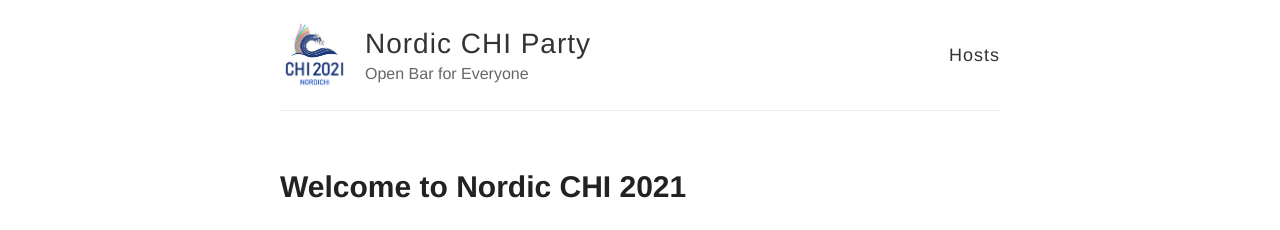
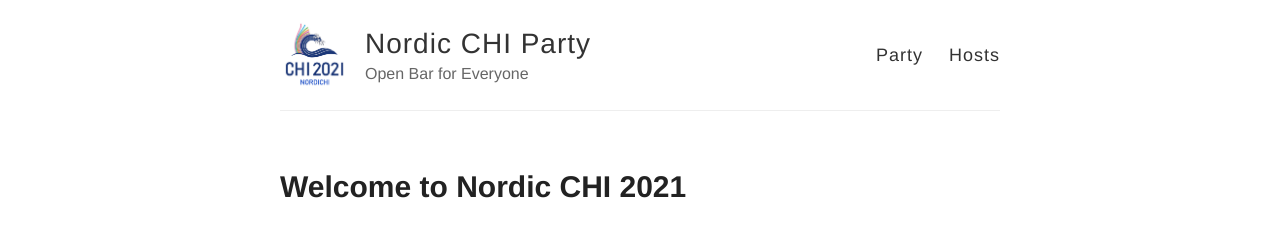
Before and after one commit to nordichi/nordichi.github.io, a Jekyll site: the page built from index.html, in a window 1280 px wide. Shown: the top 230 px of the page. Built offline with Jekyll 4.4.1, drawn with Linux system fonts in a browser that asks for light colours.

Commit message:
change theme

```diff
--- a/_layouts/default.html
+++ b/_layouts/default.html
@@ -27,8 +27,8 @@
           </div>
 
           <nav>
-            <!--a href="{{ site.baseurl }}/">Blog</a-->
-            <a href="{{ site.baseurl }}/about">Hosts</a>
+            <a href="{{ site.baseurl }}/Hello">Party</a-->
+            <a href="{{ site.baseurl }}/hosts">Hosts</a>
           </nav>
         </header>
       </div>
```
